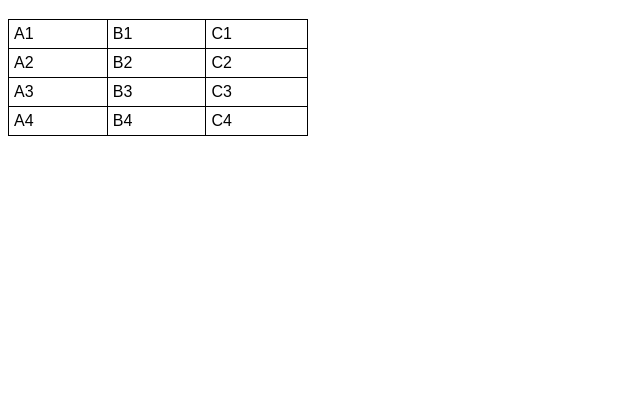
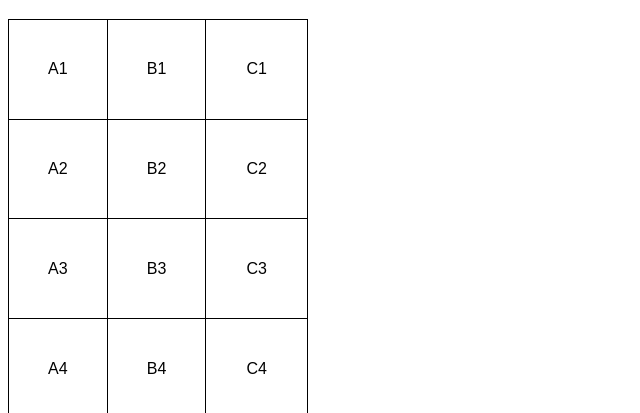
Before and after one commit to joaovgomess/html5-css3, a plain HTML site: page exercicios/ex023/tabela001.html in a window 1280 px wide. Shown: the part 61-474 px from the top of the page, without its empty margins (0-640 px from the left). Drawn offline with Linux system fonts and the light colour scheme.

Commit message:
alinhamento vertical no exercício 023

```diff
--- a/exercicios/ex023/tabela001.html
+++ b/exercicios/ex023/tabela001.html
@@ -12,6 +12,7 @@
 
         table{
             width: 300px;
+            height: 400px;
             border-collapse: collapse;
             /*
             Esse parametro serve para indicar se vai haver um espaço entre cada celula da tabela
@@ -24,6 +25,8 @@
         td{
             border: 1px solid black;
             padding: 5px;
+            text-align: center; /*alinhamento horizontal*/
+            vertical-align: middle; /*alinhamento vertical, os valores pode ser: bottom, top, middle*/
 
         }
     </style>
```
